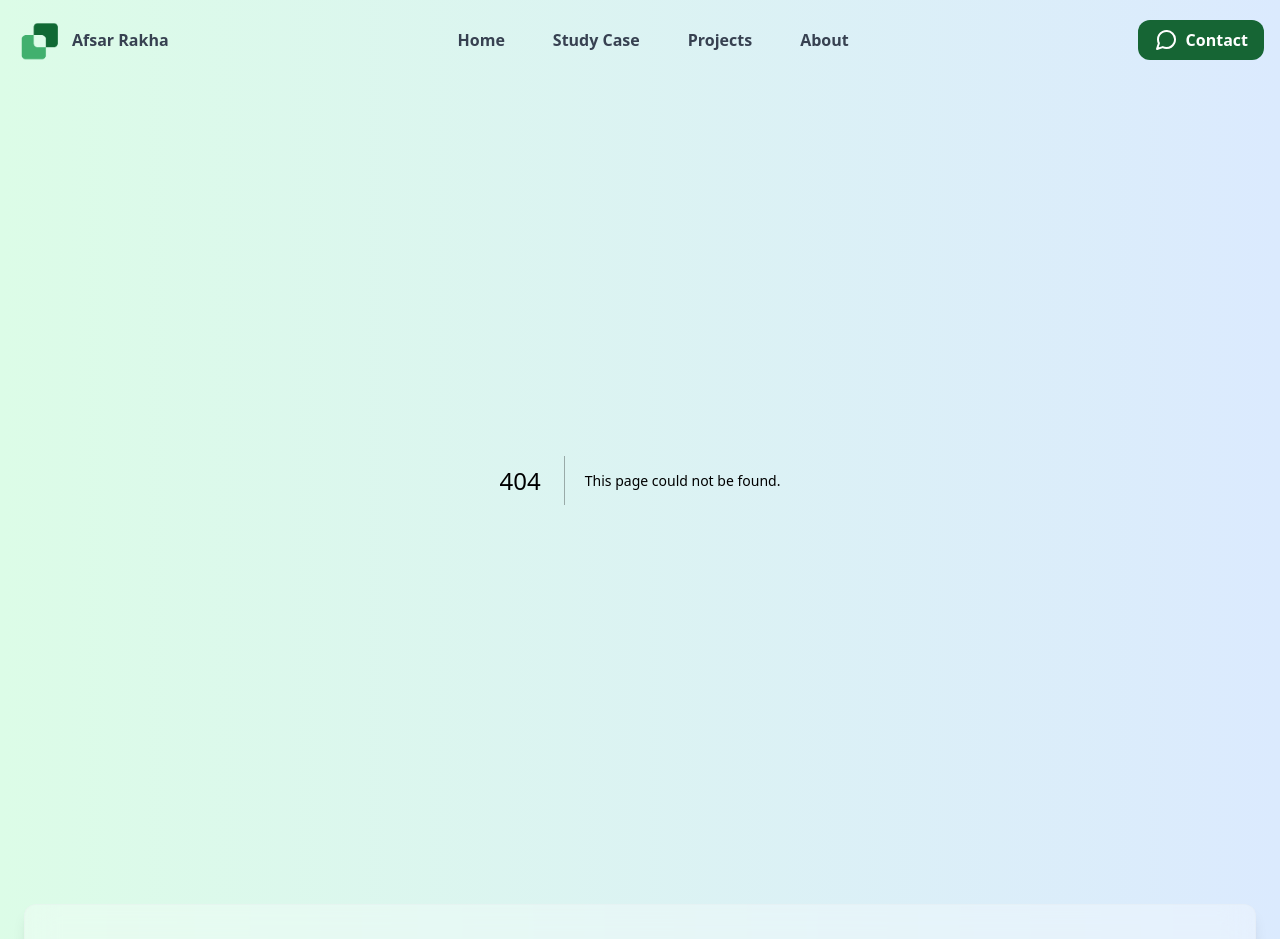
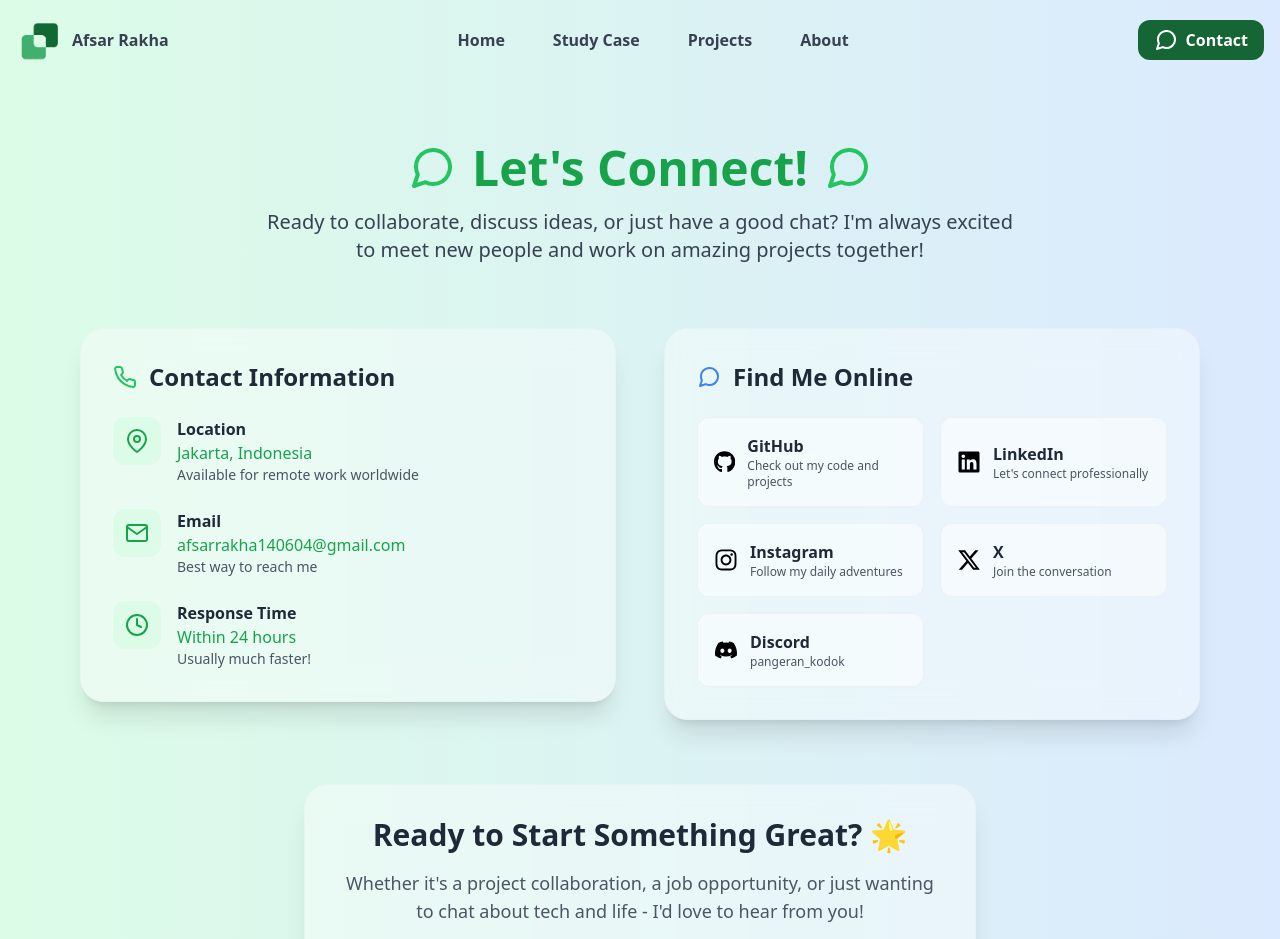
Before and after one commit to afsarakhaa/web-portfolio, a Next.js app: page /contact in a window 1280 px wide. Before the commit this address had no page. Shown: the top 939 px of the page. Built offline with nearby package versions, Linux system fonts and the light colour scheme.

Commit message:
feat: Contact Page (v1)

```diff
--- /dev/null
+++ b/src/app/contact/page.tsx
@@ -0,0 +1,5 @@
+import ContactPage from "@/components/Contact/ContactPage";
+
+export default function Contact() {
+    return <ContactPage/>
+}
--- /dev/null
+++ b/src/components/Contact/ContactInfo.tsx
@@ -0,0 +1,38 @@
+"use client"
+
+import { motion } from "framer-motion"
+import { FiPhone } from "react-icons/fi"
+import GlassCard from "@/components/ui/GlassCard"
+import { contactInfo } from "@/data/contact"
+
+export default function ContactInfo() {
+    return (
+        <GlassCard className="p-8" hover={false}>
+            <h2 className="text-2xl font-bold text-gray-800 mb-6 flex items-center">
+                <FiPhone className="mr-3 text-green-500" />
+                Contact Information
+            </h2>
+
+            <div className="space-y-6">
+                {contactInfo.map((info, index) => (
+                    <motion.div
+                        key={info.title}
+                        initial={{ opacity: 0, y: 20 }}
+                        animate={{ opacity: 1, y: 0 }}
+                        transition={{ duration: 0.6, delay: index * 0.1 }}
+                        className="flex items-start space-x-4"
+                    >
+                        <div className="bg-green-100 p-3 rounded-xl">
+                            <info.icon className="w-6 h-6 text-green-600" />
+                        </div>
+                        <div>
+                            <h3 className="font-semibold text-gray-800">{info.title}</h3>
+                            <p className="text-green-600 font-medium">{info.info}</p>
+                            <p className="text-sm text-gray-600">{info.description}</p>
+                        </div>
+                    </motion.div>
+                ))}
+            </div>
+        </GlassCard>
+    )
+}
--- /dev/null
+++ b/src/components/Contact/ContactPage.tsx
@@ -0,0 +1,75 @@
+"use client"
+
+import { motion } from "framer-motion"
+import { FiMessageCircle, FiMail } from "react-icons/fi"
+import { GiFrog } from "react-icons/gi"
+import PageHeader from "@/components/ui/PageHeader"
+import GlassCard from "@/components/ui/GlassCard"
+import ContactInfo from "./ContactInfo"
+import SocialLinks from "./SocialLinks"
+
+export default function ContactPage() {
+    return (
+        <section className="min-h-screen py-16">
+            <div className="max-w-6xl mx-auto px-4">
+                <PageHeader
+                    title="Let's Connect!"
+                    subtitle="Ready to collaborate, discuss ideas, or just have a good chat? I'm always excited to meet new people and work on amazing projects together!"
+                    icon={<FiMessageCircle className="text-green-500" />}
+                />
+
+                <div className="grid grid-cols-1 lg:grid-cols-2 gap-12">
+                    {/* Info Kontak */}
+                    <motion.div
+                        initial={{ opacity: 0, x: -50 }}
+                        animate={{ opacity: 1, x: 0 }}
+                        transition={{ duration: 0.8, delay: 0.2 }}
+                    >
+                        <ContactInfo />
+                    </motion.div>
+
+                    {/* Link Sosial Media */}
+                    <motion.div
+                        initial={{ opacity: 0, x: 50 }}
+                        animate={{ opacity: 1, x: 0 }}
+                        transition={{ duration: 0.8, delay: 0.4 }}
+                    >
+                        <SocialLinks />
+                    </motion.div>
+                </div>
+
+                {/* Bottom CTA */}
+                <motion.div
+                    initial={{ opacity: 0, y: 50 }}
+                    animate={{ opacity: 1, y: 0 }}
+                    transition={{ duration: 0.8, delay: 0.8 }}
+                    className="text-center mt-16"
+                >
+                    <GlassCard className="p-8 max-w-2xl mx-auto" hover={false}>
+                        <h3 className="text-3xl font-bold text-gray-800 mb-4">Ready to Start Something Great? 🌟</h3>
+                        <p className="text-gray-600 mb-6 text-lg">
+                            Whether it's a project collaboration, a job opportunity, or just wanting to chat about tech
+                            and life - I'd love to hear from you!
+                        </p>
+                        <div className="flex flex-col sm:flex-row gap-4 justify-center">
+                            <a
+                                href="mailto:afsar.rakha@example.com"
+                                className="inline-flex items-center px-6 py-3 bg-green-600 text-white font-bold rounded-xl hover:bg-green-700 transition duration-300 shadow-lg transform hover:scale-105"
+                            >
+                                <FiMail className="mr-2" />
+                                Email Me Directly
+                            </a>
+                            <a
+                                href="/studycase"
+                                className="inline-flex items-center px-6 py-3 bg-purple-600 text-white font-bold rounded-xl hover:bg-purple-700 transition duration-300 shadow-lg transform hover:scale-105"
+                            >
+                                <GiFrog className="mr-2" />
+                                Check My Study Cases
+                            </a>
+                        </div>
+                    </GlassCard>
+                </motion.div>
+            </div>
+        </section>
+    )
+}
--- /dev/null
+++ b/src/components/Contact/SocialLinks.tsx
@@ -0,0 +1,39 @@
+"use client"
+
+import { motion } from "framer-motion"
+import { FiMessageCircle } from "react-icons/fi"
+import { socialLinks } from "@/data/contact"
+import GlassCard from "@/components/ui/GlassCard"
+
+export default function SocialLinks() {
+    return (
+        <GlassCard className="p-8" hover={false}>
+            <h2 className="text-2xl font-bold text-gray-800 mb-6 flex items-center">
+                <FiMessageCircle className="mr-3 text-blue-500" />
+                Find Me Online
+            </h2>
+
+            <div className="grid grid-cols-1 sm:grid-cols-2 gap-4">
+                {socialLinks.map((social, index) => (
+                    <motion.a
+                        key={social.name}
+                        href={social.url}
+                        target="_blank"
+                        rel="noopener noreferrer"
+                        initial={{ opacity: 0, scale: 0.8 }}
+                        animate={{ opacity: 1, scale: 1 }}
+                        transition={{ duration: 0.6, delay: index * 0.1 }}
+                        whileHover={{ scale: 1.05, y: -2 }}
+                        className={`flex items-center p-4 bg-white/50 rounded-xl border border-gray-200/50 transition-all duration-300 ${social.bgColor} ${social.color} hover:shadow-lg group`}
+                    >
+                        <social.icon className="w-6 h-6 mr-3 transition-transform duration-300 group-hover:scale-110" />
+                        <div>
+                            <h3 className="font-semibold text-gray-800">{social.name}</h3>
+                            <p className="text-xs text-gray-600">{social.description}</p>
+                        </div>
+                    </motion.a>
+                ))}
+            </div>
+        </GlassCard>
+    )
+}
--- /dev/null
+++ b/src/data/contact.ts
@@ -0,0 +1,68 @@
+import type { SocialLink, ContactInfo } from "@/types"
+import { FiMapPin, FiMail, FiClock } from "react-icons/fi"
+import { FaGithub, FaLinkedin, FaInstagram, FaDiscord, } from "react-icons/fa"
+import { FaXTwitter } from "react-icons/fa6"
+
+export const socialLinks: SocialLink[] = [
+    {
+        name: "GitHub",
+        icon: FaGithub,
+        url: "https://github.com/afsarakhaa",
+        color: "hover:text-gray-800",
+        bgColor: "hover:bg-gray-100",
+        description: "Check out my code and projects",
+    },
+    {
+        name: "LinkedIn",
+        icon: FaLinkedin,
+        url: "https://linkedin.com/in/afsar-rakha-farrasandi",
+        color: "hover:text-blue-600",
+        bgColor: "hover:bg-blue-100",
+        description: "Let's connect professionally",
+    },
+    {
+        name: "Instagram",
+        icon: FaInstagram,
+        url: "https://instagram.com/afsarakhaa",
+        color: "hover:text-pink-600",
+        bgColor: "hover:bg-pink-100",
+        description: "Follow my daily adventures",
+    },
+    {
+        name: "X",
+        icon: FaXTwitter,
+        url: "#",
+        color: "hover:text-gray-900",
+        bgColor: "hover:bg-gray-200",
+        description: "Join the conversation",
+    },
+    {
+        name: "Discord",
+        icon: FaDiscord,
+        url: "https://discord.com",
+        color: "hover:text-indigo-600",
+        bgColor: "hover:bg-indigo-100",
+        description: "pangeran_kodok",
+    },
+]
+
+export const contactInfo: ContactInfo[] = [
+    {
+        icon: FiMapPin,
+        title: "Location",
+        info: "Jakarta, Indonesia",
+        description: "Available for remote work worldwide",
+    },
+    {
+        icon: FiMail,
+        title: "Email",
+        info: "afsarrakha140604@gmail.com",
+        description: "Best way to reach me",
+    },
+    {
+        icon: FiClock,
+        title: "Response Time",
+        info: "Within 24 hours",
+        description: "Usually much faster!",
+    },
+]
--- a/tailwind.config.ts
+++ b/tailwind.config.ts
@@ -14,6 +14,19 @@ export default {
     'bg-blue-600',
     'bg-purple-500',
     'bg-pink-500',
+    'hover:text-gray-800',
+    'hover:bg-gray-100',
+    'hover:text-blue-600',
+    'hover:bg-blue-100',
+    'hover:text-pink-600',
+    'hover:bg-pink-100',
+    'hover:text-blue-400',
+    'hover:text-indigo-600',
+    'hover:bg-indigo-100',
+    'hover:text-green-600',
+    'hover:bg-green-100',
+    'hover:text-gray-900',
+    'hover:bg-gray-200',
   ],
   theme: {
     extend: {
```
Also changed, not shown: src/data/studyCases.ts (+15 -15 lines), src/types/index.ts (+7 -6 lines).
